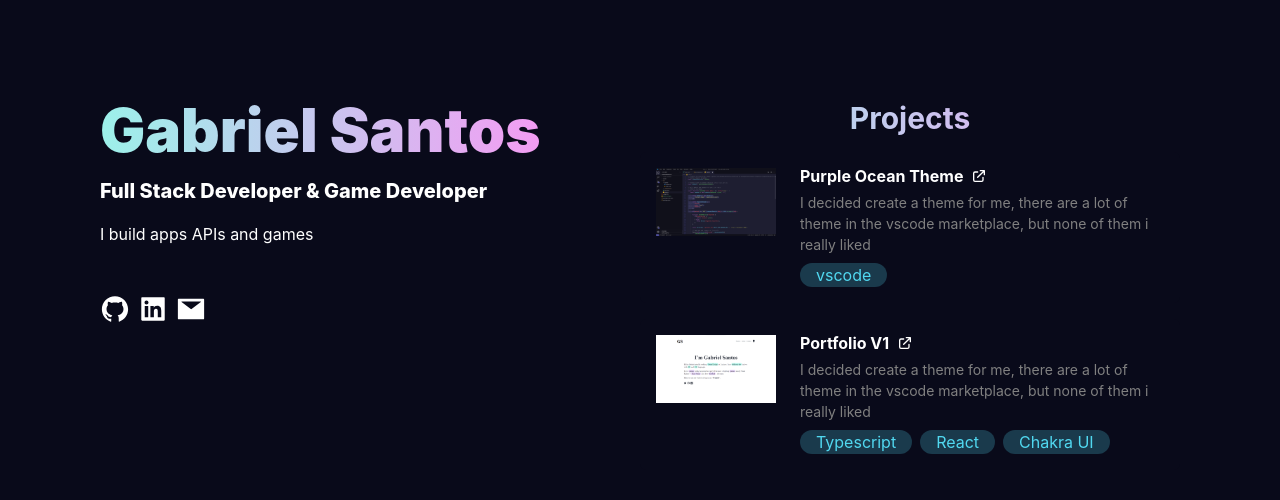
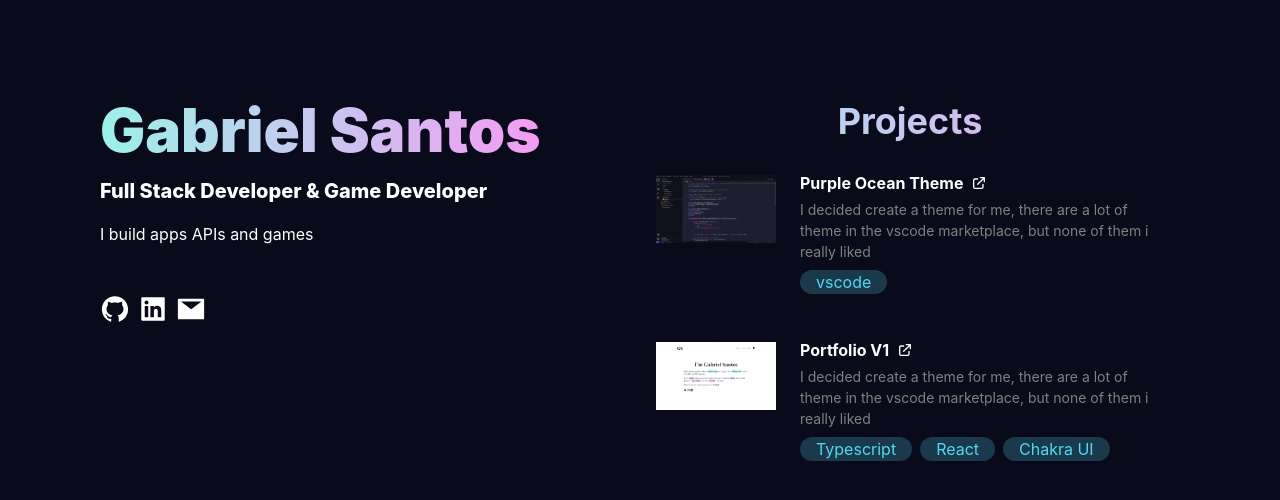
Before and after one commit to gbcosta/portfolioV2, a React (Vite) app: page / in a window 1280 px wide. Shown: the top 500 px of the page. Built offline with nearby package versions, Linux system fonts and the light colour scheme.

Commit message:
update projects heading

```diff
--- a/src/components/projects/projects.tsx
+++ b/src/components/projects/projects.tsx
@@ -15,7 +15,7 @@ const Projects = (): JSX.Element => {
           backgroundClip: "text",
           color: "transparent",
           fontWeight: 700,
-          fontSize: { base: "3xl", "2xl": "4xl" },
+          fontSize: { base: "4xl", "2xl": "5xl" },
         }}
       >
         Projects
```
